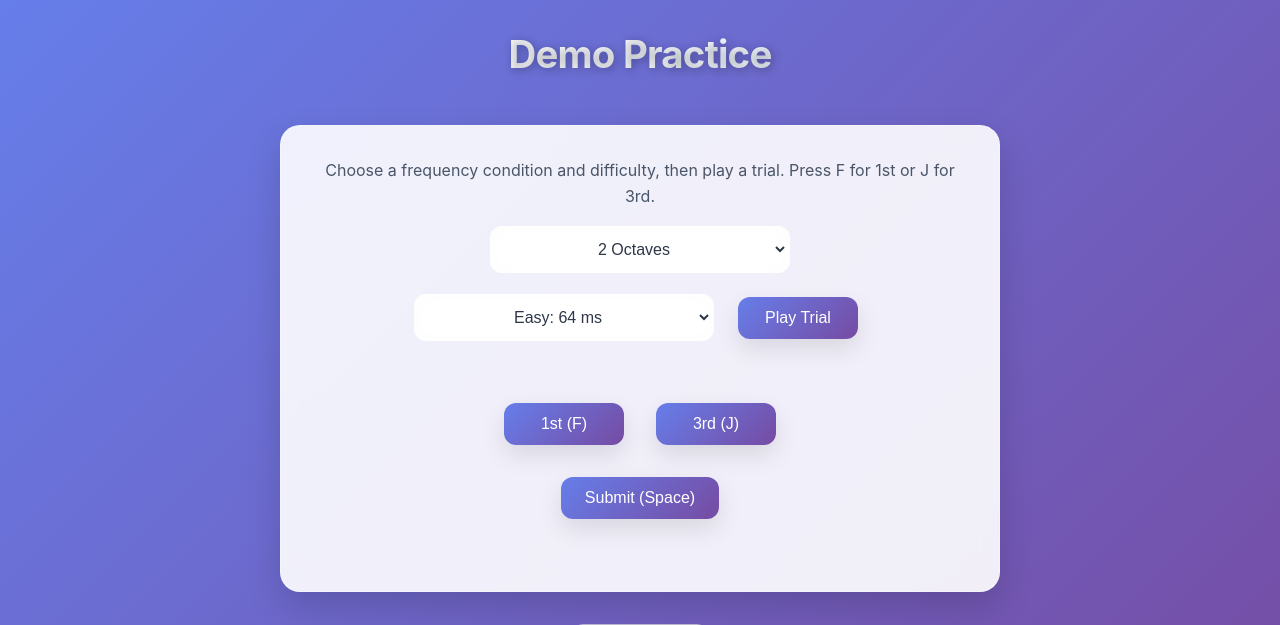
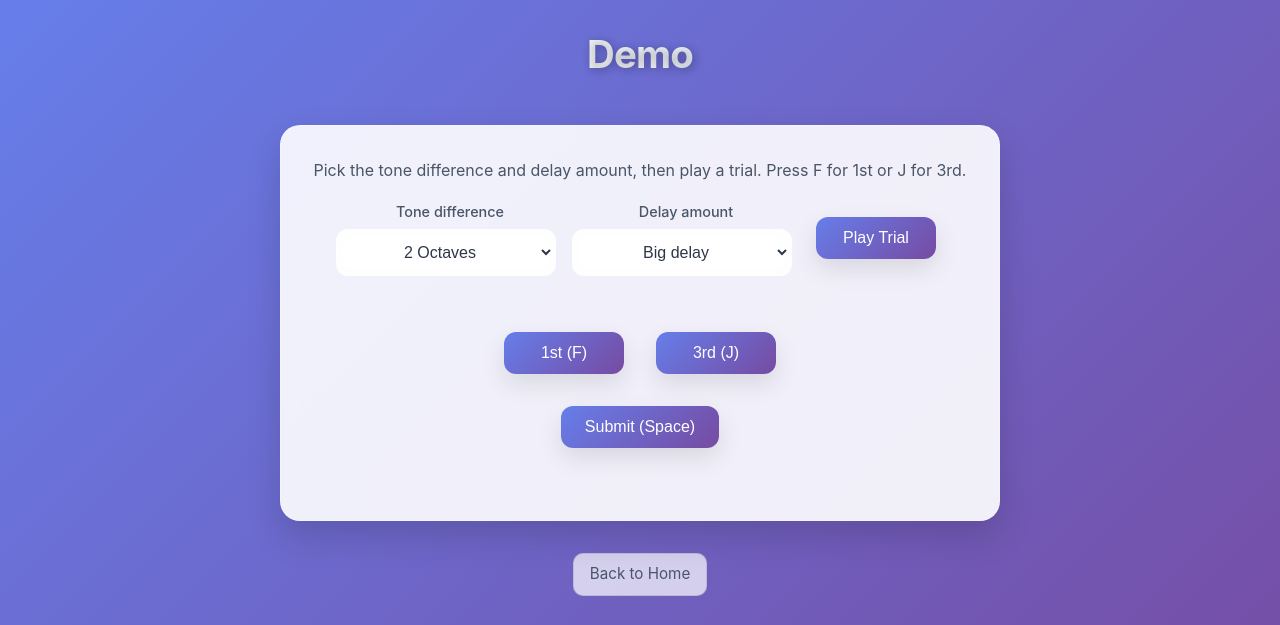
Before and after one commit to Takaya46/sound_exp_stream_segregation, a Flask app: page /demo in a window 1280 px wide. Shown: the top 625 px of the page. Run offline with Flask 3, Linux system fonts and the light colour scheme.

Commit message:
chore(demo): rename title to Demo; add explanatory labels; change delay labels to Big/Medium/Small delay

```diff
--- a/templates/demo.html
+++ b/templates/demo.html
@@ -4,7 +4,7 @@
 <head>
     <meta charset="UTF-8">
     <meta name="viewport" content="width=device-width, initial-scale=1.0">
-    <title>Demo Practice</title>
+    <title>Demo</title>
     <link rel="stylesheet" href="{{ url_for('static', filename='css/styles.css') }}">
     <style>
         :root {
@@ -59,6 +59,9 @@
             justify-content: center;
             margin-bottom: 1rem;
         }
+
+        .selector { display: flex; flex-direction: column; align-items: flex-start; gap: 0.4rem; }
+        .selector-label { color: var(--text-secondary); font-size: 0.9rem; padding-left: 0.25rem; }
 
         select {
             background: rgba(255, 255, 255, 0.9);
@@ -140,26 +143,32 @@
 </head>
 
 <body>
-    <h1>Demo Practice</h1>
+    <h1>Demo</h1>
 
     <div class="container">
         <p style="text-align:center; margin-top:0; color: var(--text-secondary);">
-            Choose a frequency condition and difficulty, then play a trial. Press F for 1st or J for 3rd.
+            Pick the tone difference and delay amount, then play a trial. Press F for 1st or J for 3rd.
         </p>
 
         <div class="dropdowns">
-            <select id="frequencyDirSelect" aria-label="Frequency condition">
+            <div class="selector">
+                <label for="frequencyDirSelect" class="selector-label">Tone difference</label>
+                <select id="frequencyDirSelect" aria-label="Tone difference">
                     <option value="g_base">Same Tone</option>
                     <option value="as_semitone">Semitone</option>
                     <option value="g_1octave">1 Octave</option>
                     <option value="g_2octave" selected>2 Octaves</option>
                     <option value="g_3octave">3 Octaves</option>
                 </select>
-            <select id="offsetSelect" aria-label="Difficulty">
-                <option value="64.00" selected>Easy: 64 ms</option>
-                <option value="32.00">Normal: 32 ms</option>
-                <option value="8.00">Hard: 8 ms</option>
+            </div>
+            <div class="selector">
+                <label for="offsetSelect" class="selector-label">Delay amount</label>
+                <select id="offsetSelect" aria-label="Delay amount">
+                    <option value="64.00" selected>Big delay</option>
+                    <option value="32.00">Medium delay</option>
+                    <option value="8.00">Small delay</option>
                 </select>
+            </div>
             <button id="startDemoBtn" class="button" onclick="startDemoTrial()">Play Trial</button>
         </div>
 
```
Lines whose indentation alone changed are shown as unchanged.
